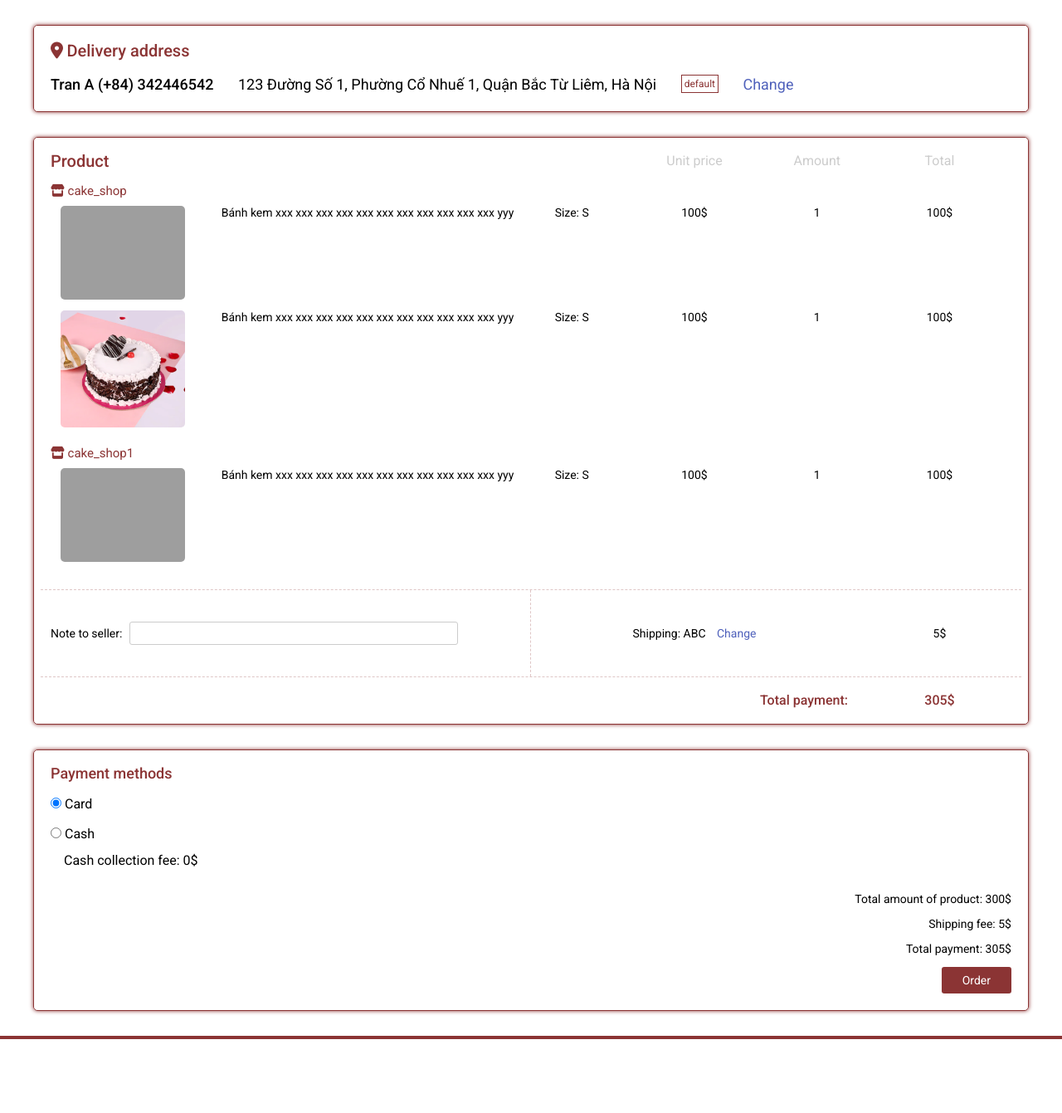
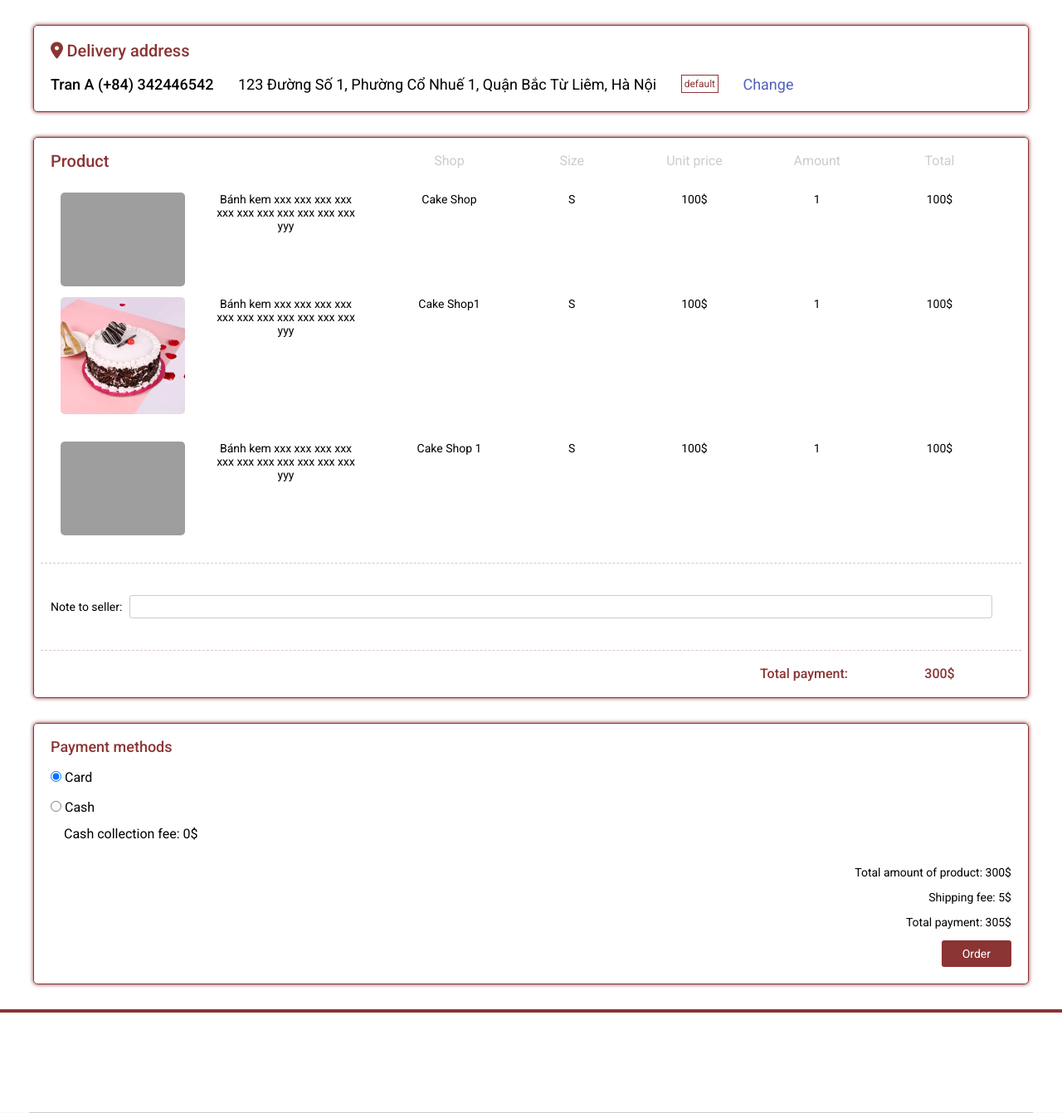
Before and after one commit to duong0011/funnyDonut, a CodeIgniter 4 app: the page made by app/Views/checkout.php in a window 1280 px wide. Shown: the part 120-1461 px from the top of the page at 83% size. Run offline with PHP 8.4 and a stand-in for CodeIgniter, Linux system fonts and the light colour scheme; the template is opened without the code that fills it, so the values that code supplies are empty; some libraries are stand-ins or nearby versions; grey boxes are pictures that could not be loaded.

Commit message:
update checkout page

```diff
--- a/app/Views/checkout.php
+++ b/app/Views/checkout.php
@@ -640,13 +640,15 @@
 
                 <div class="product-list">
                     <div class="row product-detail">
-                        <span class="col l-7">Product</span>
+                        <span class="col l-4">Product</span>
+                        <span class="col l-2">Shop</span>
+                        <span class="col l-1">Size</span>
                         <span class="col l-2">Unit price</span>
                         <span class="col l-1">Amount</span>
                         <span class="col l-2">Total</span>
                     </div>
                     <div class="row shop">
-                        <div class="col l-12 shop-name">
+                        <div class="col l-12 shop-name" style="display: none;">
                             <i class="fa-solid fa-store"></i>
                             <span class="name-shop">cake_shop</span>
                         </div>
@@ -655,11 +657,16 @@
                                 <div class="col l-2 product-img">
                                     <img src="<?= base_url()?>/assets/img/checkout/product-img.png" alt="">
                                 </div>
-                                <div class="col l-4 product-name">
+                                <div class="col l-2 product-name">
                                     <span>Bánh kem xxx xxx xxx xxx xxx xxx xxx xxx xxx xxx xxx yyy</span>
                                 </div>
+
+                                <div class="product__name--shop col l-2">
+                                    <span>Cake Shop</span>
+                                </div>
+
                                 <div class="product-size col l-1">
-                                    <span>Size: S</span>
+                                    <span>S</span>
                                 </div>
                                 <div class="col l-2 product-unit-price">100$</div>
                                 <div class="col l-1 product-amount">1</div>
@@ -671,11 +678,15 @@
                                 <div class="col l-2 product-img">
                                     <img src="<?= base_url()?>/assets/img/checkout/product-img1.png" alt="">
                                 </div>
-                                <div class="col l-4 product-name">
+                                <div class="col l-2 product-name">
                                     <span>Bánh kem xxx xxx xxx xxx xxx xxx xxx xxx xxx xxx xxx yyy</span>
                                 </div>
+
+                                <div class="product__name--shop col l-2">
+                                    <span>Cake Shop1</span>
+                                </div>
                                 <div class="product-size col l-1">
-                                    <span>Size: S</span>
+                                    <span>S</span>
                                 </div>
                                 <div class="col l-2 product-unit-price">100$</div>
                                 <div class="col l-1 product-amount">1</div>
@@ -684,7 +695,7 @@
                         </div>
                     </div>
                     <div class="row shop">
-                        <div class="col l-12 shop-name">
+                        <div class="col l-12 shop-name" style="display: none;">
                             <i class="fa-solid fa-store"></i>
                             <span class="name-shop">cake_shop1</span>
                         </div>
@@ -693,11 +704,15 @@
                                 <div class="col l-2 product-img">
                                     <img src="<?= base_url()?>/assets/img/checkout/product-img.png" alt="">
                                 </div>
-                                <div class="col l-4 product-name">
+                                <div class="col l-2 product-name">
                                     <span>Bánh kem xxx xxx xxx xxx xxx xxx xxx xxx xxx xxx xxx yyy</span>
                                 </div>
+
+                                <div class="product__name--shop col l-2">
+                                    <span>Cake Shop 1</span>
+                                </div>
                                 <div class="product-size col l-1">
-                                    <span>Size: S</span>
+                                    <span>S</span>
                                 </div>
                                 <div class="col l-2 product-unit-price">100$</div>
                                 <div class="col l-1 product-amount">1</div>
@@ -706,22 +721,22 @@
                         </div>
                     </div>
                     <div class="row note-delivery">
-                        <div class="col l-6 note">
+                        <div class="col l-12 note" style="border-right:none;">
                             <span>Note to seller:</span>
-                            <input type="text">
+                            <input type="text" style="width: 1040px;">
                         </div>
-                        <div class="col l-4">
+                        <div class="col l-4" style="display: none;">
                             <span>Shipping: </span>
                             <span>ABC</span>
                             <span class="btn-delivery-change">Change</span>
                         </div>
-                        <div class="col l-2">5$</div>
+                        <div class="col l-2" style="display: none;">5$</div>
                     </div>
                     <div class="row total-money">
                         <div class="col l-10 total-money-txt">
                             <span>Total payment: </span>
                         </div>
-                        <div class="col l-2"><span>305$</span></div>
+                        <div class="col l-2"><span>300$</span></div>
                     </div>
                 </div>
 
```
